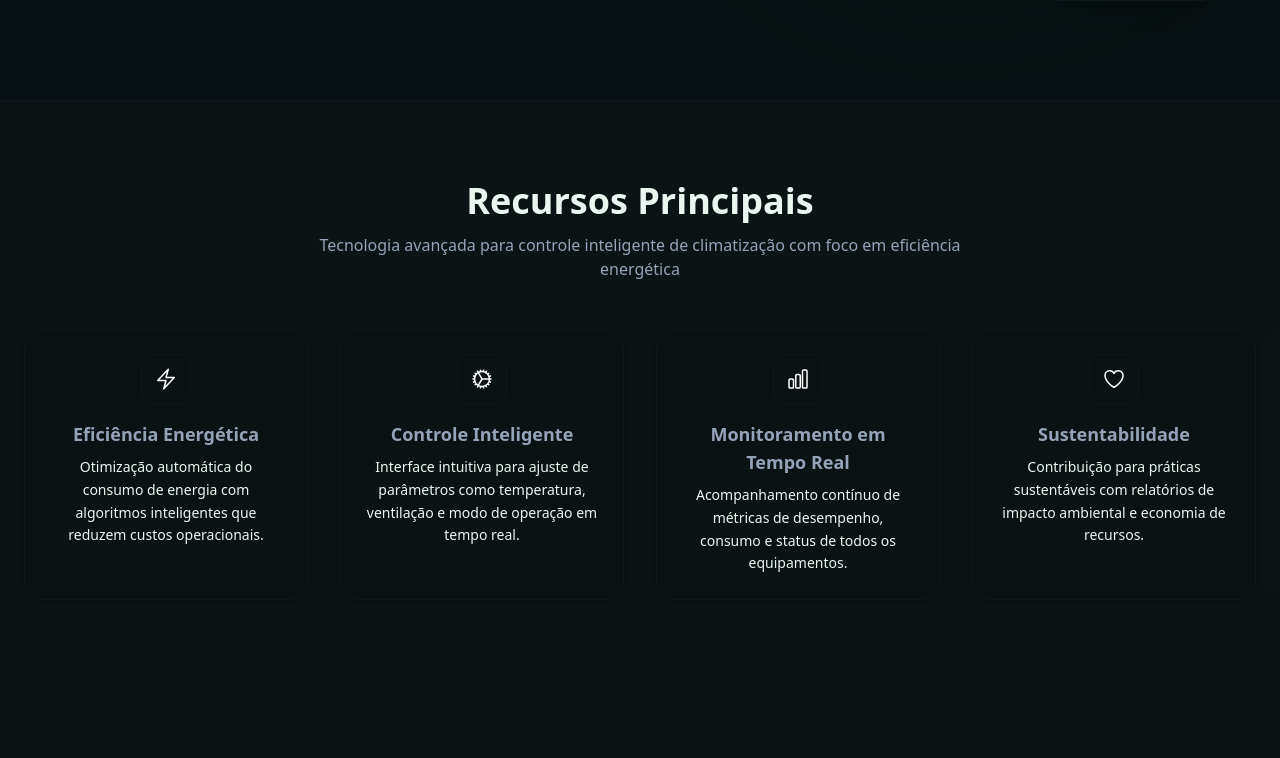
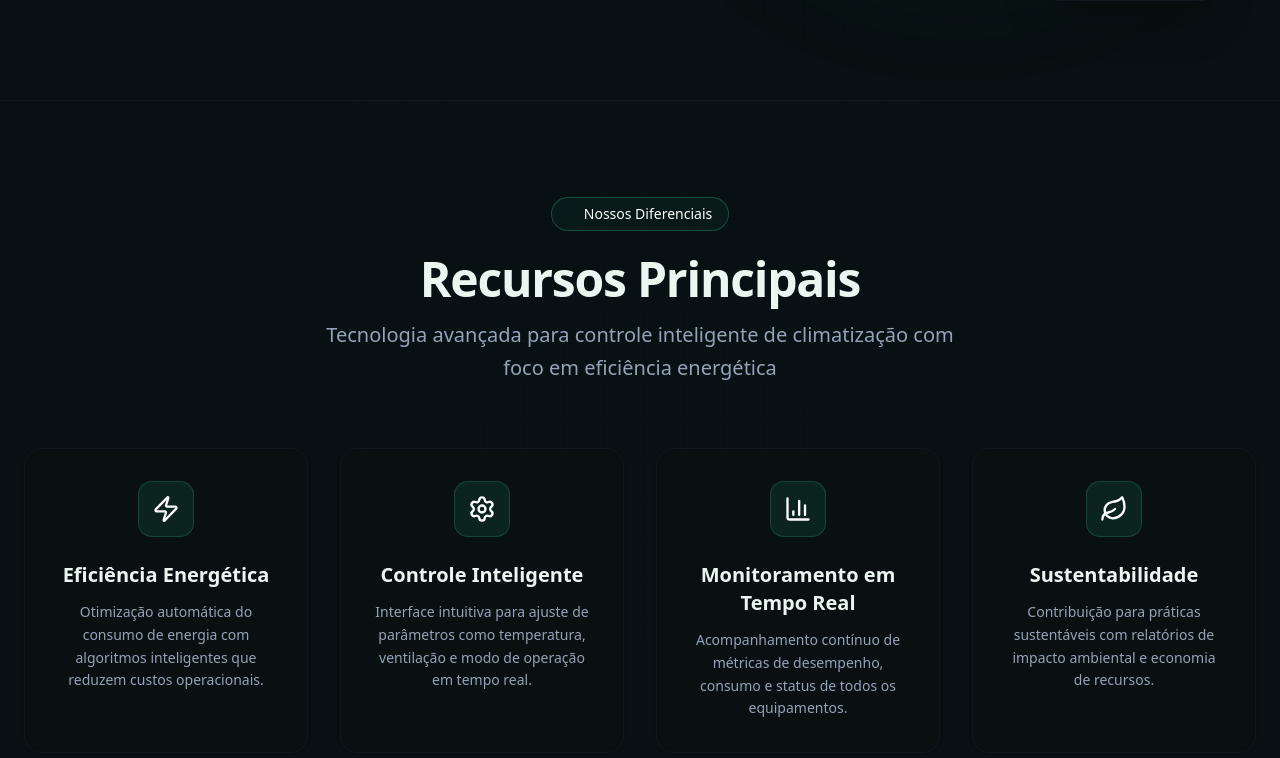
Before and after one commit to Mfranklin06/raise, a Next.js app: page / in a window 1280 px wide. Shown: the part 683-1441 px from the top of the page. Built offline with nearby package versions, Linux system fonts and the light colour scheme.

Commit message:
refactor(features): revert scrollytelling and restore grid layout

```diff
--- a/src/app/components/FeaturesSection.tsx
+++ b/src/app/components/FeaturesSection.tsx
@@ -1,79 +1,133 @@
-// src/app/components/FeaturesSection.tsx
 "use client";
 
 import React from "react";
-import { BoltIcon, CogIcon, ChartBarIcon, HeartIcon } from "@heroicons/react/24/outline";
+import { motion, Variants } from "framer-motion";
+import { Zap, Settings, BarChart3, Leaf } from "lucide-react";
 
 const features = [
   {
-    icon: BoltIcon,
+    icon: Zap,
     title: "Eficiência Energética",
     description:
       "Otimização automática do consumo de energia com algoritmos inteligentes que reduzem custos operacionais.",
   },
   {
-    icon: CogIcon,
+    icon: Settings,
     title: "Controle Inteligente",
     description:
       "Interface intuitiva para ajuste de parâmetros como temperatura, ventilação e modo de operação em tempo real.",
   },
   {
-    icon: ChartBarIcon,
+    icon: BarChart3,
     title: "Monitoramento em Tempo Real",
     description:
       "Acompanhamento contínuo de métricas de desempenho, consumo e status de todos os equipamentos.",
   },
   {
-    icon: HeartIcon,
+    icon: Leaf,
     title: "Sustentabilidade",
     description:
       "Contribuição para práticas sustentáveis com relatórios de impacto ambiental e economia de recursos.",
   },
 ];
 
+const fadeUp: Variants = {
+  hidden: { opacity: 0, y: 20 },
+  visible: { opacity: 1, y: 0, transition: { duration: 0.6, ease: "easeOut" } },
+};
+
+const staggerContainer: Variants = {
+  hidden: { opacity: 0 },
+  visible: {
+    opacity: 1,
+    transition: { staggerChildren: 0.1 },
+  },
+};
+
 export default function FeaturesSection() {
   return (
-    <section id="features" className="py-20 bg-background/80">
-      <div className="mx-auto max-w-7xl px-6">
-        <div className="text-center mb-12">
-          <h2 className="text-3xl sm:text-4xl font-bold text-secondary-foreground">Recursos Principais</h2>
-          <p className="mt-3 text-muted-foreground max-w-2xl mx-auto">
+    <section id="features" className="relative py-24 bg-background overflow-hidden">
+      {/* Grid Pattern Background */}
+      <div
+        className="absolute inset-0 z-0 opacity-[0.4] dark:opacity-[0.2] pointer-events-none"
+        style={{
+          backgroundImage: 'linear-gradient(var(--border) 1px, transparent 1px), linear-gradient(90deg, var(--border) 1px, transparent 1px)',
+          backgroundSize: '40px 40px'
+        }}
+      />
+
+      {/* Vignette */}
+      <div className="absolute inset-0 bg-[radial-gradient(circle_at_center,transparent_20%,var(--background)_100%)] pointer-events-none z-0" />
+
+      <div className="relative z-10 mx-auto max-w-7xl px-6">
+        <motion.div
+          initial="hidden"
+          whileInView="visible"
+          variants={staggerContainer}
+          viewport={{ once: true }}
+          className="text-center mb-16"
+        >
+          <motion.div variants={fadeUp} className="mb-6">
+            <div className="inline-flex items-center gap-2 rounded-full border border-primary/30 bg-primary/5 px-4 py-1.5 text-sm font-medium text-primary-strong backdrop-blur-md">
+              <span className="relative flex h-2 w-2">
+                <span className="animate-ping absolute inline-flex h-full w-full rounded-full bg-primary-strong opacity-75"></span>
+                <span className="relative inline-flex rounded-full h-2 w-2 bg-primary-strong"></span>
+              </span>
+              Nossos Diferenciais
+            </div>
+          </motion.div>
+
+          <motion.h2
+            variants={fadeUp}
+            className="text-4xl sm:text-5xl font-bold tracking-tight text-foreground mb-4"
+          >
+            Recursos Principais
+          </motion.h2>
+
+          <motion.p
+            variants={fadeUp}
+            className="text-lg sm:text-xl text-muted-foreground max-w-2xl mx-auto leading-relaxed"
+          >
             Tecnologia avançada para controle inteligente de climatização com foco em eficiência energética
-          </p>
-        </div>
+          </motion.p>
+        </motion.div>
 
-        <div className="grid grid-cols-1 sm:grid-cols-2 lg:grid-cols-4 gap-8">
+        <motion.div
+          initial="hidden"
+          whileInView="visible"
+          variants={staggerContainer}
+          viewport={{ once: true }}
+          className="grid grid-cols-1 sm:grid-cols-2 lg:grid-cols-4 gap-8"
+        >
           {features.map((f, i) => {
             const Icon = f.icon;
             return (
-              <article
+              <motion.article
                 key={i}
-                className="group bg-card rounded-2xl p-6 shadow-sm border border-border transform transition-all duration-300 hover:-translate-y-2 hover:border-primary hover:shadow-lg"
+                variants={fadeUp}
+                className="group relative bg-card/70 backdrop-blur-md rounded-2xl p-8 shadow-sm border border-border transition-all duration-300 hover:-translate-y-2 hover:border-primary/50 hover:shadow-xl"
                 aria-labelledby={`feature-${i}-title`}
                 role="article"
               >
-                <div className="flex flex-col items-center text-center h-full ">
-                  <div className="mb-4">
-                    <div className="p-3 rounded-lg bg-card border border-primary-strong inline-flex items-center justify-center">
-                      <Icon className="w-6 h-6 text-primary-strong group-hover:text-primary"/>
+                <div className="flex flex-col items-center text-center h-full relative z-10">
+                  <div className="mb-6">
+                    <div className="w-14 h-14 rounded-xl bg-primary/10 border border-primary/20 flex items-center justify-center group-hover:bg-primary/20 transition-colors duration-300">
+                      <Icon className="w-7 h-7 text-primary-strong" />
                     </div>
                   </div>
 
-                  <h3 id={`feature-${i}-title`} className="text-lg font-semibold mb-2 text-muted-foreground">
+                  <h3 id={`feature-${i}-title`} className="text-xl font-semibold mb-3 text-foreground">
                     {f.title}
                   </h3>
 
-                  <p className="text-sm text-secondary-foreground leading-relaxed">
+                  <p className="text-sm text-muted-foreground leading-relaxed">
                     {f.description}
                   </p>
-
-                  {/* Espaçador flex para manter o botão/footer alinhado se quiser */}
-                  <div className="mt-auto" />
                 </div>
-              </article>
+              </motion.article>
             );
           })}
-        </div>
+        </motion.div>
       </div>
     </section>
   );
```
